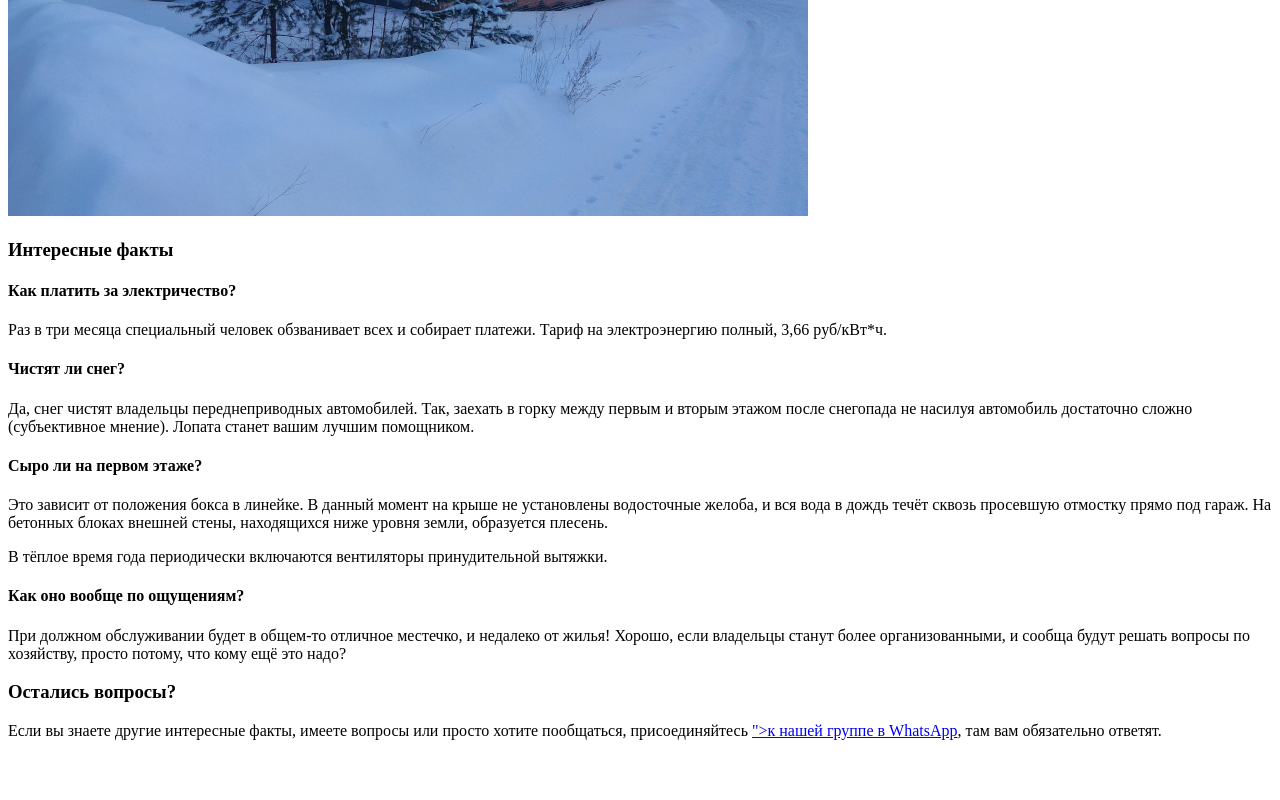
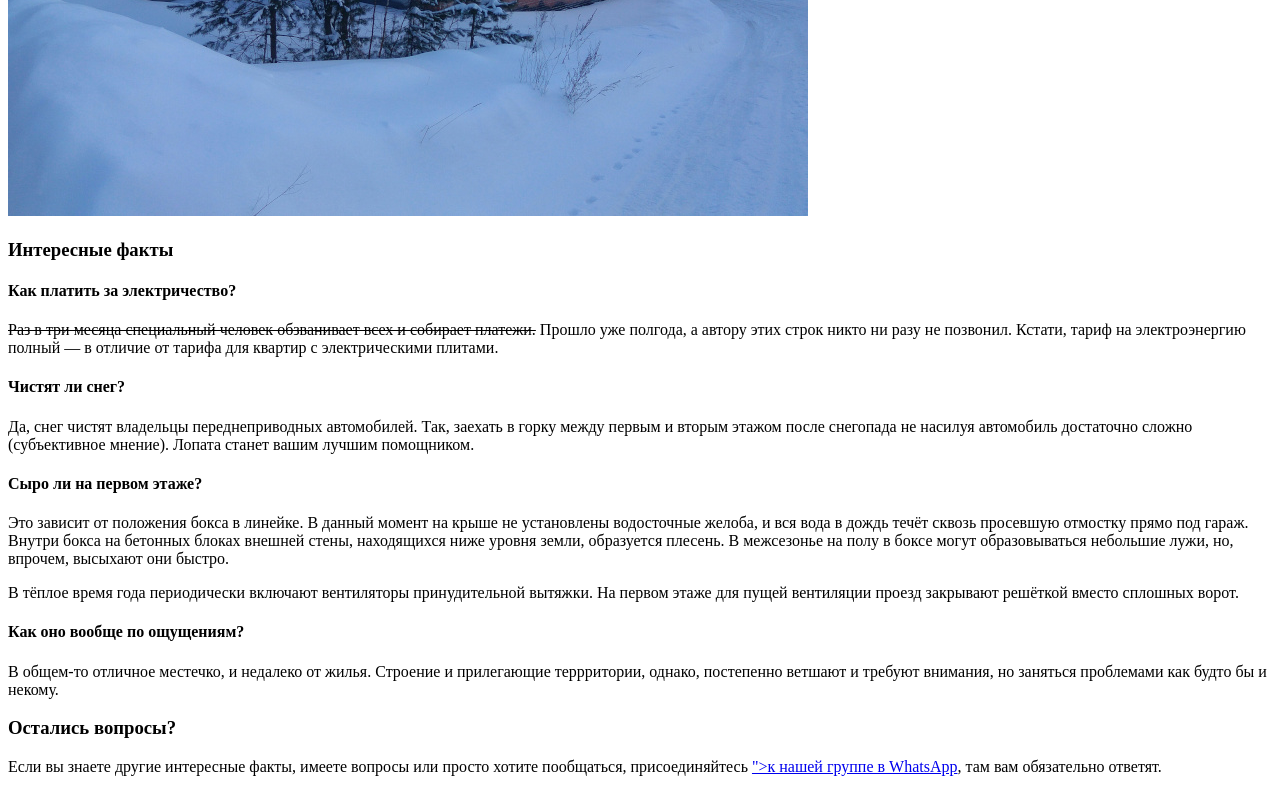
Before and after one commit to micdm/vavilova15, a plain HTML site: page www/index.html in a window 1280 px wide. Shown: the part 478-1278 px from the top of the page. Before the commit the page ends 1242 px from the top, so only its background shows below. Drawn offline with Linux system fonts and the light colour scheme.

Commit message:
обновляем тексты

```diff
--- a/www/index.html
+++ b/www/index.html
@@ -14,33 +14,40 @@
         margin: 0;
         padding: 0.5em;
     }
+
+    .nope {
+        text-decoration: line-through;
+    }
     </style>
 </head>
 <body>
 <h2>Гаражный комплекс на Вавилова, 15</h2>
-    <p><img src="photo.jpg" alt="Гаражи зимой" /></p>
+<p><img src="photo.jpg" alt="Гаражи зимой"/></p>
 
 <h3>Интересные факты</h3>
 <h4>Как платить за электричество?</h4>
-    <p>Раз в три месяца специальный человек обзванивает всех и собирает платежи. Тариф на электроэнергию полный,
-        3,66 руб/кВт*ч.</p>
+<p><span class="nope">Раз в три месяца специальный человек обзванивает всех и собирает платежи.</span> Прошло уже
+    полгода, а автору этих строк никто ни разу не позвонил. Кстати, тариф на электроэнергию полный — в отличие от тарифа
+    для квартир с электрическими плитами.</p>
 
 <h4>Чистят ли снег?</h4>
 <p>Да, снег чистят владельцы переднеприводных автомобилей. Так, заехать в горку между первым и вторым этажом после
     снегопада не насилуя автомобиль достаточно сложно (субъективное мнение). Лопата станет вашим лучшим помощником.</p>
 
 <h4>Сыро ли на первом этаже?</h4>
-    <p>Это зависит от положения бокса в линейке. В данный момент на крыше не установлены водосточные желоба, и вся вода
-        в дождь течёт сквозь просевшую отмостку прямо под гараж. На бетонных блоках внешней стены, находящихся ниже
-        уровня земли, образуется плесень.</p>
-    <p>В тёплое время года периодически включаются вентиляторы принудительной вытяжки.</p>
+<p>Это зависит от положения бокса в линейке. В данный момент на крыше не установлены водосточные желоба, и вся вода в
+    дождь течёт сквозь просевшую отмостку прямо под гараж. Внутри бокса на бетонных блоках внешней стены, находящихся
+    ниже уровня земли, образуется плесень. В межсезонье на полу в боксе могут образовываться небольшие лужи, но,
+    впрочем, высыхают они быстро.</p>
+<p>В тёплое время года периодически включают вентиляторы принудительной вытяжки. На первом этаже для пущей вентиляции
+    проезд закрывают решёткой вместо сплошных ворот.</p>
 
 <h4>Как оно вообще по ощущениям?</h4>
-    <p>При должном обслуживании будет в общем-то отличное местечко, и недалеко от жилья! Хорошо, если владельцы станут
-        более организованными, и сообща будут решать вопросы по хозяйству, просто потому, что кому ещё это надо?</p>
+<p>В общем-то отличное местечко, и недалеко от жилья. Строение и прилегающие террритории, однако, постепенно ветшают и
+    требуют внимания, но заняться проблемами как будто бы и некому.</p>
 
 <h3>Остались вопросы?</h3>
-    <p>Если вы знаете другие интересные факты, имеете вопросы или просто хотите пообщаться,
-        присоединяйтесь <a href="<!--# echo var="group_address" -->">к нашей группе в WhatsApp</a>, там вам обязательно ответят.</p>
+<p>Если вы знаете другие интересные факты, имеете вопросы или просто хотите пообщаться, присоединяйтесь <a
+        href="<!--# echo var=" group_address" -->">к нашей группе в WhatsApp</a>, там вам обязательно ответят.</p>
 </body>
 </html>
```
Lines whose indentation alone changed are shown as unchanged.
